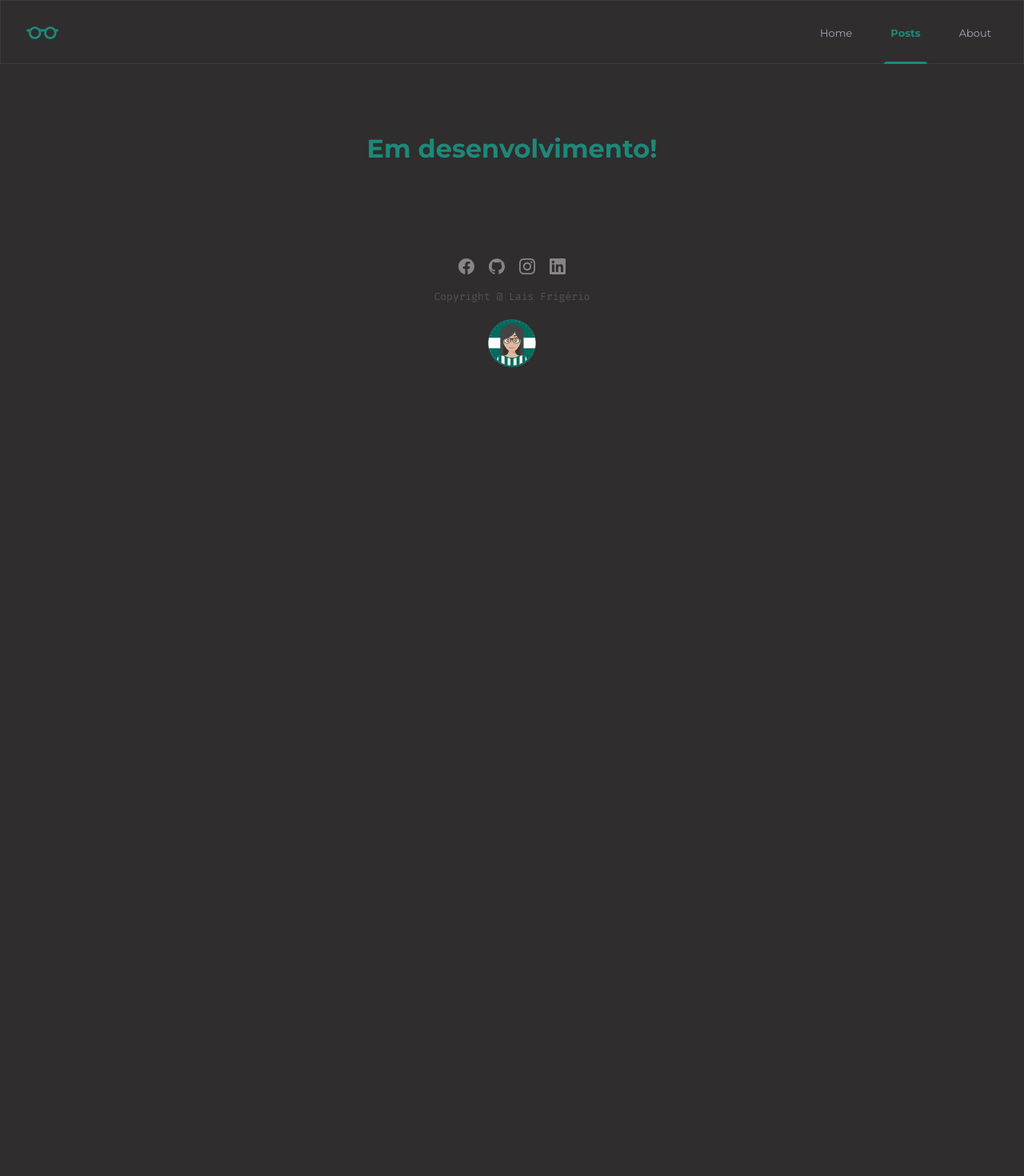
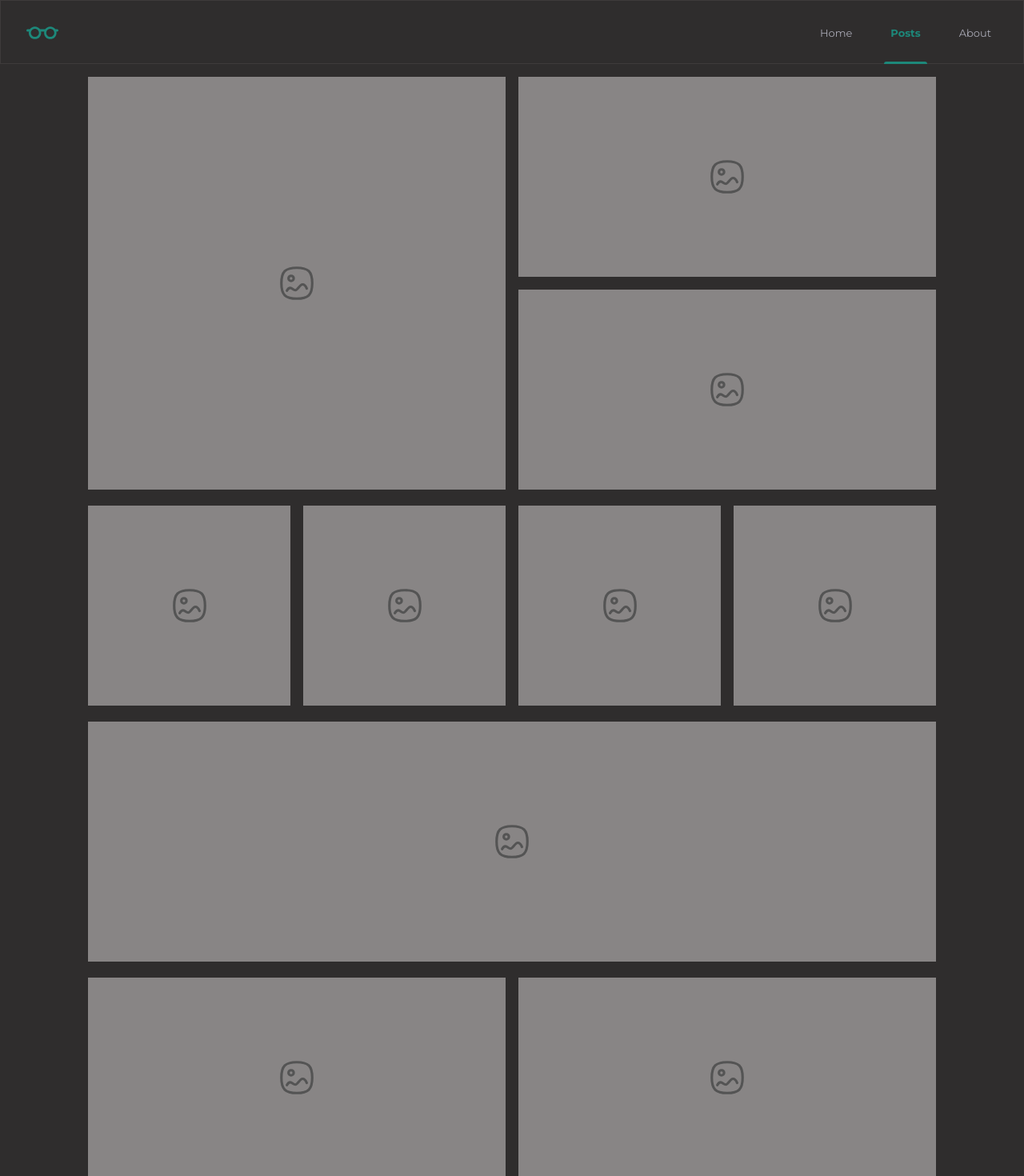
Before and after one commit to laisfrigerio/blog, a Next.js app: page / in a window 1280 px wide. Shown: the top 1470 px of the page at 80% size. Before the commit the page ends 800 px from the top, so only its background shows below. Built offline with nearby package versions, Linux system fonts and the light colour scheme.

Commit message:
Post item variation at home page

```diff
--- /dev/null
+++ b/icons/Image/index.js
@@ -0,0 +1,15 @@
+function Image () {
+    return (
+      <svg width="24px" height="24px" viewBox="0 0 24 24" fill="none" xmlns="http://www.w3.org/2000/svg">
+        <g id="Iconly/Curved/Image">
+          <g id="Image">
+            <path id="Stroke 1" d="M6.07056 16.4588C6.07056 16.4588 6.88256 14.8218 8.06456 14.8218C9.24656 14.8218 9.85056 16.1968 11.1606 16.1968C12.4696 16.1968 13.9386 12.7488 15.4226 12.7488C16.9046 12.7488 17.9706 15.1398 17.9706 15.1398" stroke="#130F26" stroke-width="1.5" stroke-linecap="round" stroke-linejoin="round"/>
+            <path id="Stroke 3" fillRule="evenodd" clipRule="evenodd" d="M10.1393 9.10487C10.1393 9.96487 9.44229 10.6629 8.58129 10.6629C7.72129 10.6629 7.02429 9.96487 7.02429 9.10487C7.02429 8.24487 7.72129 7.54688 8.58129 7.54688C9.44229 7.54788 10.1393 8.24487 10.1393 9.10487Z" stroke="#130F26" stroke-width="1.5" stroke-linecap="round" stroke-linejoin="round"/>
+            <path id="Stroke 5" fillRule="evenodd" clipRule="evenodd" d="M2.75024 12C2.75024 18.937 5.06324 21.25 12.0002 21.25C18.9372 21.25 21.2502 18.937 21.2502 12C21.2502 5.063 18.9372 2.75 12.0002 2.75C5.06324 2.75 2.75024 5.063 2.75024 12Z" stroke="#130F26" stroke-width="1.5" stroke-linecap="round" stroke-linejoin="round"/>
+          </g>
+        </g>
+      </svg>
+    );
+}
+
+export { Image }
--- a/pages/index.js
+++ b/pages/index.js
@@ -1,9 +1,64 @@
+import { Image } from '../icons/Image'
 import styles from '../styles/home.module.scss'
 
 export default function Home() {
   return (
     <div className={styles.wrapper}>
-      <h1>Em desenvolvimento!</h1>
+      {/* <section className={styles.variationC2}>
+        <div>
+          <article></article>
+          <article></article>
+        </div>
+        <article></article>
+      </section> */}
+      {/* <section className={styles.variationD2}>
+        <article></article>
+        <div>
+          <article></article>
+          <article></article>
+          <article></article>
+        </div>
+      </section> */}
+      <section className={styles.variationC1}>
+        <article className={styles.fallBackImg}>
+          <Image />
+        </article>
+        <div>
+          <article className={styles.fallBackImg}>
+            <Image />
+          </article>
+          <article className={styles.fallBackImg}>
+            <Image />
+          </article>
+        </div>
+      </section>
+      <section className={styles.variationD1}>
+        <article className={styles.fallBackImg}>
+          <Image />
+        </article>
+        <article className={styles.fallBackImg}>
+          <Image />
+        </article>
+        <article className={styles.fallBackImg}>
+          <Image />
+        </article>
+        <article className={styles.fallBackImg}>
+          <Image />
+        </article>
+      </section>
+      <section className={styles.variationA}>
+        <article className={styles.fallBackImg}>
+          <Image />
+        </article>
+      </section>
+      <section className={styles.variationB}>
+        <article className={styles.fallBackImg}>
+          <Image />
+        </article>
+        <article className={styles.fallBackImg}>
+          <Image />
+        </article>
+      </section>
     </div>
   )
 }
--- a/styles/home.module.scss
+++ b/styles/home.module.scss
@@ -1,12 +1,95 @@
 .wrapper {
   @extend %flex;
   @extend %justify-content-center;
+  @extend %flex-direction-column;
   margin: 0 auto;
   max-width: $wrapper;
+  padding: 0 30px;
 
   h1 {
     color: $secondary;
     font-size: 32px;
     margin: 70px 0;
   }
+
+  .fallBackImg {
+    @extend %align-items-center;
+    @extend %flex;
+    @extend %justify-content-center;
+
+    svg {
+      height: 50px;
+      width: 50px;
+
+      * {
+        stroke: $gray-375;
+      }
+    }
+  }
+
+  .variationA,
+  .variationB,
+  .variationC1,
+  .variationC2,
+  .variationD1,
+  .variationD2 {
+    gap: 1rem;
+    margin-bottom: 20px;
+    width: 100%;
+  }
+
+  .variationA {
+    article {
+      background-color: $gray-350;
+      height: 300px;
+      width: 100%;
+    }
+  }
+
+  .variationB {
+    @extend %flex;
+
+    article {
+      background-color: $gray-350;
+      height: 250px;
+      width: 50%;
+    }
+  }
+
+  .variationC1 {
+    @extend %flex;
+    > article,
+    > div {
+      width: 50%;
+    }
+
+    article {
+      background-color: $gray-350;
+    }
+
+    > article {
+      height: 516px;
+    }
+
+    > div {
+      @extend %flex;
+      @extend %flex-direction-column;
+      gap: 1rem;
+
+      article {
+        height: 250px;
+      }
+    }
+  }
+
+  .variationD1 {
+    @extend %flex;
+    gap: 1rem;
+
+    article {
+      background-color: $gray-350;
+      height: 250px;
+      width: 25%;
+    }
+  }
 }
```
